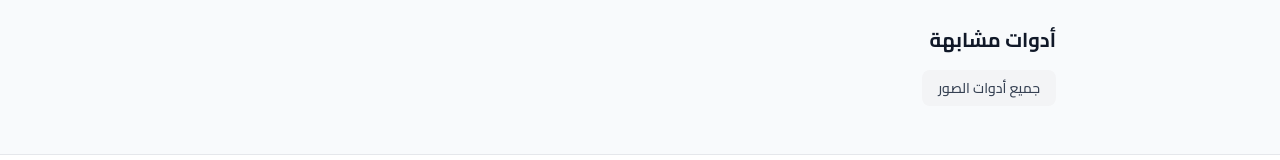
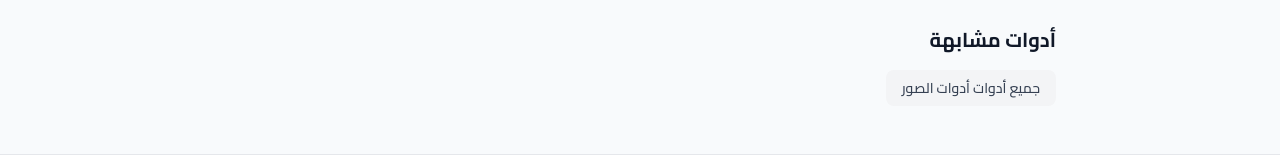
Before and after one commit to turki7889/adwati, a Next.js app: page /tools/image/absher-image in a window 1280 px wide. Shown: the part 571-731 px from the top of the page. Built offline with nearby package versions, Linux system fonts and the light colour scheme.

Commit message:
QA Fix: إزالة بقايا قسم النصوص + تحسين الكود - إصلاح 3 إشارات لـ'نصوص' → 'صوت' (layout.tsx, [tool]/page.tsx) - استخدام getCategoryById() بدل ternary operators - تحسين breadcrumb و related tools section

```diff
--- a/src/app/layout.tsx
+++ b/src/app/layout.tsx
@@ -12,7 +12,7 @@ const cairo = Cairo({
 export const metadata: Metadata = {
   title: "أدواتي - Adwati | أدوات ويب عربية مجانية",
   description:
-    "أدواتي - منصة الأدوات العربية المجانية. معالجة PDF، تحرير الصور، أدوات نصية وغيرها الكثير. جميع المعالجات تتم في المتصفح بأمان كامل.",
+    "أدواتي - منصة الأدوات العربية المجانية. معالجة PDF، تحرير الصور، تحويل الصوتيات وغيرها الكثير. جميع المعالجات تتم في المتصفح بأمان كامل.",
   keywords: [
     "أدوات ويب",
     "أدوات عربية",
--- a/src/app/tools/[category]/[tool]/page.tsx
+++ b/src/app/tools/[category]/[tool]/page.tsx
@@ -1,6 +1,6 @@
 import Link from "next/link";
 import { notFound } from "next/navigation";
-import { getToolById } from "@/lib/tools";
+import { getToolById, getCategoryById } from "@/lib/tools";
 
 export default function ToolPage({
   params,
@@ -12,6 +12,8 @@ export default function ToolPage({
   if (!tool) {
     notFound();
   }
+
+  const category = getCategoryById(tool.category);
 
   return (
     <div className="min-h-screen">
@@ -52,11 +54,7 @@ export default function ToolPage({
             href={`/tools/${tool.category}`}
             className="hover:text-primary transition-colors"
           >
-            {tool.category === "pdf"
-              ? "أدوات PDF"
-              : tool.category === "image"
-                ? "أدوات الصور"
-                : "أدوات النصوص"}
+            {category?.nameAr}
           </Link>
           <span>/</span>
           <span className="text-gray-900 font-medium">{tool.nameAr}</span>
@@ -93,12 +91,7 @@ export default function ToolPage({
               href={`/tools/${tool.category}`}
               className="rounded-lg bg-gray-100 px-4 py-2 text-sm font-medium text-gray-700 hover:bg-gray-200 transition-colors"
             >
-              جميع أدوات{" "}
-              {tool.category === "pdf"
-                ? "PDF"
-                : tool.category === "image"
-                  ? "الصور"
-                  : "النصوص"}
+                جميع أدوات {category?.nameAr}
             </Link>
           </div>
         </div>
```
